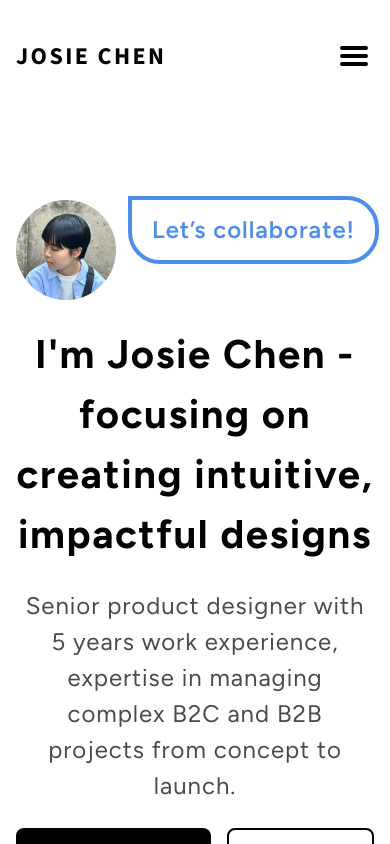
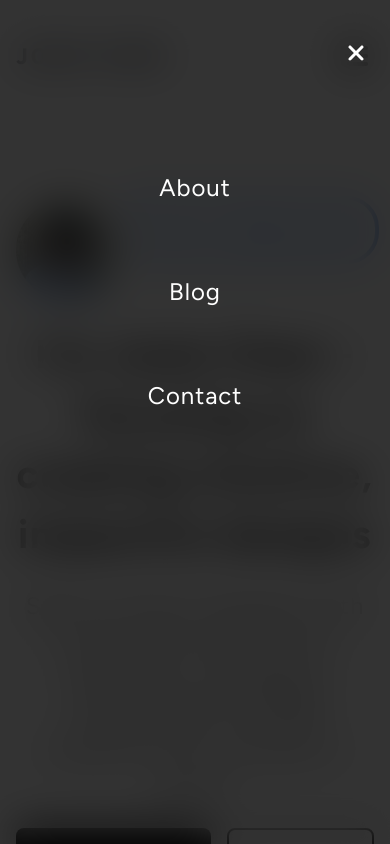
Before and after one commit to hoho123180/josie-portfolio, a Next.js app: page / in a window 390 px wide. Shown: the top 844 px of the page. Built offline with nearby package versions, Linux system fonts and the light colour scheme.

Commit message:
:zap: update nav modal for mobile

```diff
--- a/src/app/layout.tsx
+++ b/src/app/layout.tsx
@@ -5,11 +5,12 @@ import { config } from '@fortawesome/fontawesome-svg-core';
 import '@fortawesome/fontawesome-svg-core/styles.css';
 config.autoAddCss = false
 
+import Footer from "@/components/Footer/Footer";
 import Header from "@/components/Header/Header";
 import { figTree } from "@/fonts/fonts";
+import { Providers } from "@/providers/Providers";
 import type { Metadata } from "next";
 import "../css/global.css";
-import Footer from "@/components/Footer/Footer";
 
 
 
@@ -26,9 +27,11 @@ export default function RootLayout({
   return (
     <html lang="en">
       <body className={figTree.className}>
-        <Header />
-        {children}
-        <Footer />
+        <Providers>
+          <Header />
+          {children}
+          <Footer />
+        </Providers>
       </body>
     </html>
   );
--- a/src/components/FeatureWorks/FeatureWorks.tsx
+++ b/src/components/FeatureWorks/FeatureWorks.tsx
@@ -1,9 +1,10 @@
+import { Works } from '@/configs/works'
 import { FC } from 'react'
+import A from '../A'
+import Button from '../Button/Button'
+import FeatureWork from './FeatureWork'
 import styles from './FeatureWorks.module.css'
 import WorksHeader from './WorksHeader'
-import FeatureWork from './FeatureWork'
-import { Works } from '@/configs/works'
-import Button from '../Button/Button'
 
 interface Prop {
 
@@ -28,7 +29,9 @@ const FeatureWorks: FC<Prop> = ({ }) => {
       </div>
 
       <div className={styles.buttonGroup} style={{ padding: 32, marginInline: 'auto' }}>
-        <Button title='More Visual Works' />
+        <A href='https://www.behance.net/josie-chen'>
+          <Button title='More Visual Works' />
+        </A>
       </div>
     </div>
   )
--- a/src/components/Header/Header.module.css
+++ b/src/components/Header/Header.module.css
@@ -42,6 +42,19 @@
   align-items: center;
   position: relative;
   display: none;
+  cursor: pointer;
+  user-select: none;
+  transition: opacity 0.2s;
+  -webkit-tap-highlight-color: transparent;
+}
+@media (hover: hover) {
+  .burger:hover {
+    transition: opacity 0s;
+  }
+}
+.burger:active {
+  transition: opacity 0s;
+  opacity: 0.6;
 }
 @media (max-width:1200px) {
   .burger {
@@ -63,3 +76,73 @@
 .burger .line:last-child {
   transform: translateY(8px);
 }
+.navModal {
+  display: none;
+  background-color: rgba(0,0,0,0.8);
+  position: fixed;
+  top: 0;
+  bottom: 0;
+  left: 0;
+  right: 0;
+  backdrop-filter: blur(20px);
+}
+.navModal.show {
+  display: block;
+}
+.navModal header {
+  padding-inline: 16px;
+  display: flex;
+  flex-direction: row;
+  justify-content: flex-end;
+  align-items: center;
+  gap: 0;
+  color: #fff;
+  height: 106px;
+}
+.navModalContent {
+  padding-top: 48px;
+  display: flex;
+  flex-direction: column;
+  justify-content: flex-start;
+  align-items: stretch;
+  gap: 36px;
+}
+.closeButton {
+  cursor: pointer;
+  user-select: none;
+  transition: opacity 0.2s;
+  -webkit-tap-highlight-color: transparent;
+}
+@media (hover: hover) {
+  .closeButton:hover {
+    transition: opacity 0s;
+  }
+}
+.closeButton:active {
+  transition: opacity 0s;
+  opacity: 0.6;
+}
+.navLinkMobile {
+  padding-block: 16px;
+  color: #fff;
+  font-size: 24px;
+  font-weight: 400;
+  letter-spacing: 0.04em;
+  cursor: pointer;
+  user-select: none;
+  transition: opacity 0.2s;
+  -webkit-tap-highlight-color: transparent;
+  display: flex;
+  flex-direction: row;
+  justify-content: center;
+  align-items: center;
+}
+@media (hover: hover) {
+  .navLinkMobile:hover {
+    transition: opacity 0s;
+  }
+}
+.navLinkMobile:active {
+  transition: opacity 0s;
+  opacity: 0.6;
+}
--- a/src/components/Header/Header.module.styl
+++ b/src/components/Header/Header.module.styl
@@ -29,6 +29,7 @@
   centerChild()
   position relative
   display none
+  opacityButton()
   @media ({mobile} )
     display inline-flex
   .line
@@ -43,3 +44,32 @@
       transform translateY(-8px)
     &:last-child
       transform translateY(8px)
+
+.navModal
+  display none
+  background-color #000000cc
+  position fixed
+  top 0
+  bottom 0
+  left 0
+  right 0
+  backdrop-filter blur(20px)
+  &.show
+    display block
+  header
+    padding-inline 16px
+    flexbox(row, flex-end, center)
+    color contentInversePrimary
+    height 106px
+
+.navModalContent
+  padding-top 48px
+  flexbox(column, flex-start, stretch, 36px)
+.closeButton
+  opacityButton()
+.navLinkMobile
+  padding-block 16px
+  color contentInversePrimary
+  H2()
+  opacityButton()
+  centerChild()
--- a/src/components/Header/NavBurger.tsx
+++ b/src/components/Header/NavBurger.tsx
@@ -1,5 +1,10 @@
 'use client'
+import { HeaderLinks } from '@/configs/links';
+import { Modal } from '@chakra-ui/react';
+import { faClose } from '@fortawesome/free-solid-svg-icons';
 import { FC, useState } from 'react';
+import A from '../A';
+import FAIcon from '../FAIcon';
 import styles from './Header.module.css';
 
 interface Prop {
@@ -7,14 +12,32 @@ interface Prop {
 }
 
 const NavBurger: FC<Prop> = ({ }) => {
-  const [isBurgerOpen, setIsBurgerOpen] = useState(false);
-  const toggleBurger = () => setIsBurgerOpen(prev => !prev)
+  const [isNavModalOpen, setIsNavModalOpen] = useState(true);
+  const toggleBurger = () => setIsNavModalOpen(prev => !prev)
   return (
-    <div className={styles.burger} onClick={toggleBurger} >
-      <div className={styles.line} />
-      <div className={styles.line} />
-      <div className={styles.line} />
-    </div>
+    <>
+      <div className={styles.burger} onClick={toggleBurger} >
+        <div className={styles.line} />
+        <div className={styles.line} />
+        <div className={styles.line} />
+      </div>
+      <Modal isOpen={isNavModalOpen} onClose={toggleBurger}>
+        <div className={`${styles.navModal} ${isNavModalOpen ? styles.show : ''}`}>
+          <header>
+            <div onClick={toggleBurger} className={styles.closeButton}>
+              <FAIcon icon={faClose} size={36} />
+            </div>
+          </header>
+          <div className={styles.navModalContent}>
+            {HeaderLinks.map(link => (
+              <A key={link.title} href={link.href} className={styles.navLinkMobile}>
+                {link.title}
+              </A>
+            ))}
+          </div>
+        </div>
+      </Modal>
+    </>
   )
 }
 
--- /dev/null
+++ b/src/providers/Providers.tsx
@@ -0,0 +1,7 @@
+'use client'
+
+import { ChakraProvider } from '@chakra-ui/react'
+
+export function Providers({ children }: { children: React.ReactNode }) {
+  return <ChakraProvider>{children}</ChakraProvider>
+}
```
